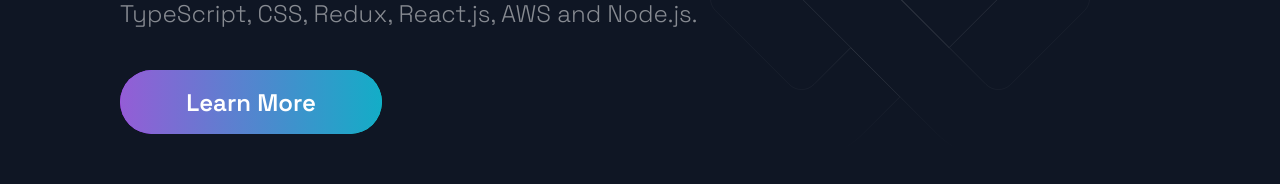
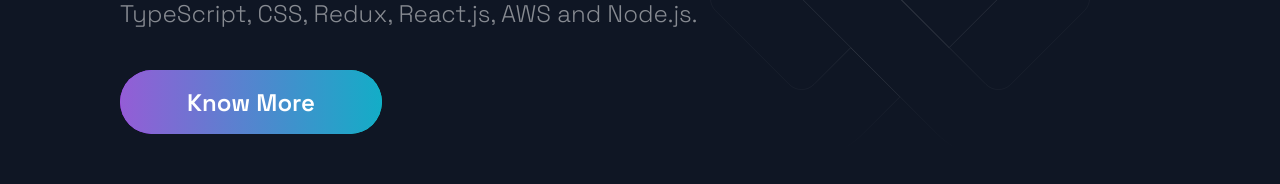
Before and after one commit to sunnextt/my-portfolio-cv, a Next.js app: page / in a window 1280 px wide. Shown: the part 472-656 px from the top of the page. Built offline with nearby package versions, Linux system fonts and the light colour scheme.

Commit message:
add project

```diff
--- a/src/components/Hero/Hero.js
+++ b/src/components/Hero/Hero.js
@@ -16,7 +16,7 @@ const Hero = (props) => (
         <SectionText>
           A software engineer specialized in both front-end and back-end, experience creating custom websites through various software technologies such as JavaScript, TypeScript, CSS, Redux, React.js, AWS and Node.js.
         </SectionText>
-        <Button onClick={props.handleClick}>Learn More</Button>
+        <Button onClick={props.handleClick}>Know More</Button>
       </LeftSection>
     </Section>
   </>
--- a/src/components/Projects/Projects.js
+++ b/src/components/Projects/Projects.js
@@ -3,7 +3,6 @@ import React from 'react';
 import { BlogCard, CardInfo, ExternalLinks, GridContainer, HeaderThree, Hr, Tag, TagList, TitleContent, UtilityList, Img } from './ProjectsStyles';
 import { Section, SectionDivider, SectionTitle } from '../../styles/GlobalComponents';
 import { projects } from '../../constants/constants';
-const google = "www.google.com"
 const Projects = () => (
   <Section nopadding id="projects">
     <SectionDivider />
--- a/src/pages/index.js
+++ b/src/pages/index.js
@@ -9,8 +9,8 @@ import { Section } from '../styles/GlobalComponents';
 
 const Home = () => {
 
-  const handleClick = () => {
-window.location.href = "#tech"
+const handleClick = () => {
+window.location.href = "https://www.linkedin.com/in/samyink"
 }
 
   return (
```
